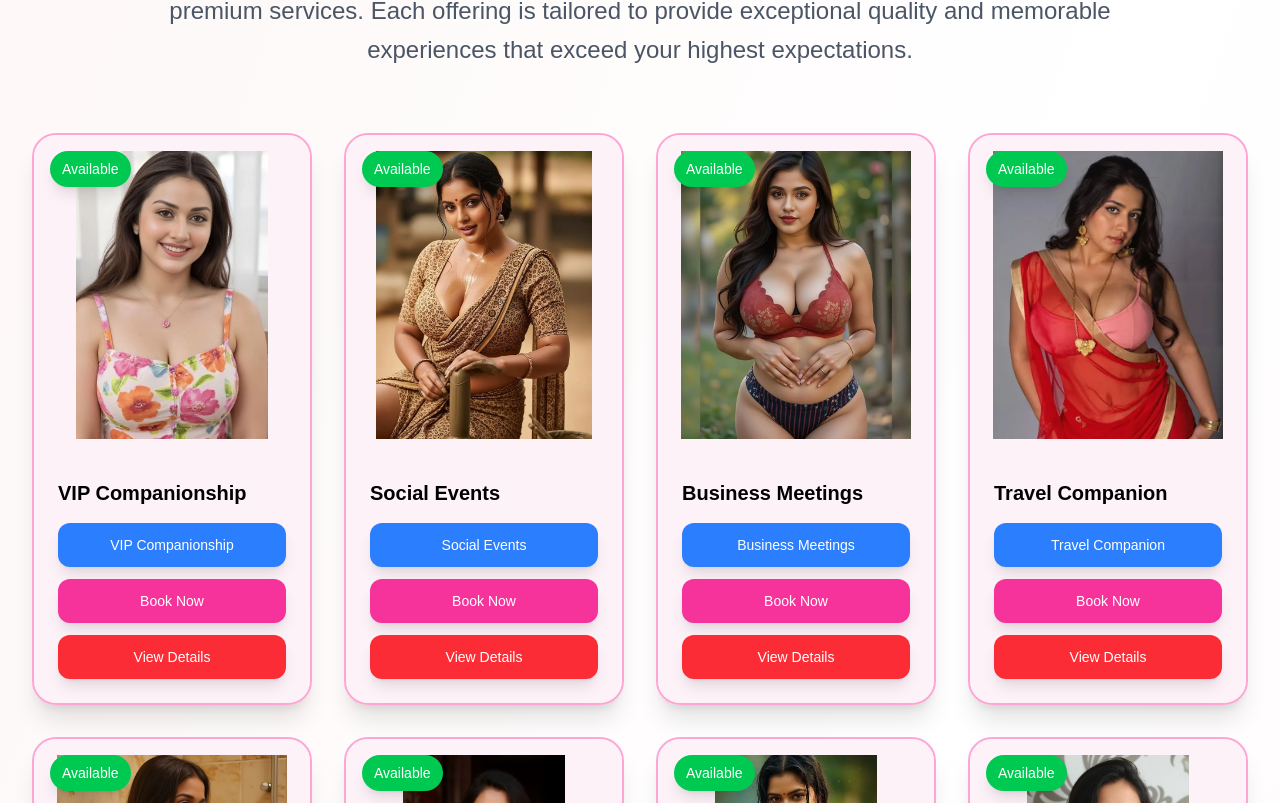
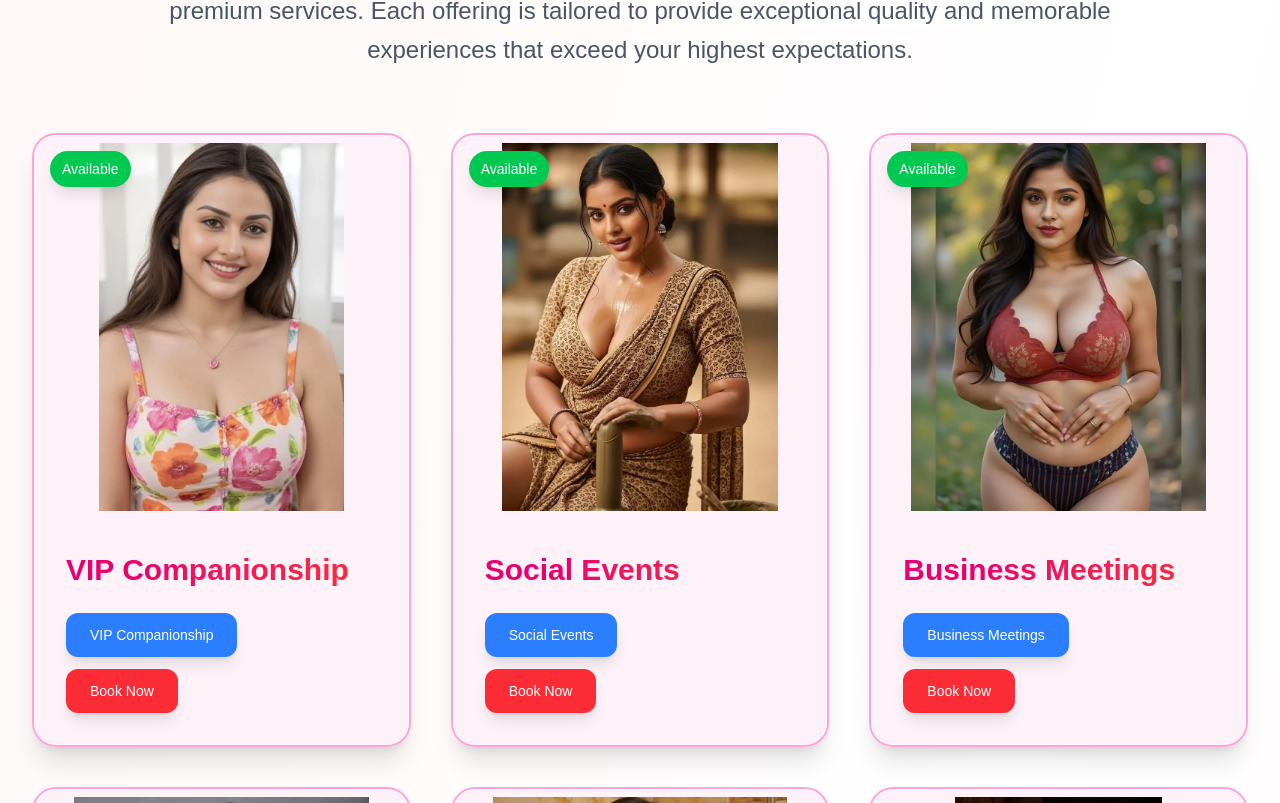
Before and after one commit to anshmydigitalcrown-ui/surat, a Next.js app: page / in a window 1280 px wide. Shown: the part 1437-2240 px from the top of the page. Built offline with nearby package versions, Linux system fonts and the light colour scheme.

Commit message:
Update layout: 3-col grid, bigger images, left-aligned buttons, remove view details

```diff
--- a/src/app/gallery/page.tsx
+++ b/src/app/gallery/page.tsx
@@ -97,20 +97,20 @@ export default function Gallery() {
             </p>
           </div>
 
-          <div className="grid grid-cols-1 sm:grid-cols-2 lg:grid-cols-4 gap-8">
+          <div className="grid grid-cols-1 sm:grid-cols-2 lg:grid-cols-3 gap-10">
             {filteredServices.map((service, index) => (
               <div
                 key={index}
                 className="group bg-gradient-to-br from-pink-100 to-pink-200 rounded-3xl shadow-xl hover:shadow-2xl transition-all duration-300 transform hover:scale-105 overflow-hidden border-2 border-pink-300"
               >
                 {/* Service Image */}
-                <div className="h-80 relative bg-pink-50">
+                <div className="h-96 relative bg-pink-50">
                   <Image
                     src={service.image}
                     alt={service.title}
                     fill
-                    className="object-contain object-center p-4"
-                    sizes="(max-width: 640px) 100vw, (max-width: 1024px) 50vw, 25vw"
+                    className="object-contain object-center p-2"
+                    sizes="(max-width: 640px) 100vw, (max-width: 1024px) 50vw, 33vw"
                   />
                   {/* Overlay */}
                   <div className="absolute inset-0 bg-gradient-to-t from-pink-200/30 via-transparent to-transparent opacity-0 group-hover:opacity-100 transition-all duration-300"></div>
@@ -126,21 +126,18 @@ export default function Gallery() {
                   </div>
                 </div>
 
-                <div className="p-6 bg-pink-50">
-                  <h3 className="font-black text-black text-xl mb-4">
+                <div className="p-8 bg-pink-50">
+                  <h2 className="text-3xl font-extrabold text-transparent bg-gradient-to-r from-pink-600 to-red-500 bg-clip-text mb-6 leading-tight">
                     {service.title}
-                  </h3>
+                  </h2>
 
-                  {/* Buttons with different colors */}
-                  <div className="space-y-3">
-                    <button className="w-full bg-blue-500 hover:bg-blue-600 text-white px-4 py-3 rounded-xl text-sm font-medium transition-all duration-200 shadow-lg">
+                  {/* Buttons aligned to left */}
+                  <div className="flex flex-col items-start space-y-3">
+                    <button className="bg-blue-500 hover:bg-blue-600 text-white px-6 py-3 rounded-xl text-sm font-medium transition-all duration-200 shadow-lg">
                       {service.image.split('/').pop()?.replace('.webp', '')}
                     </button>
-                    <button className="w-full bg-pink-500 hover:bg-pink-600 text-white px-4 py-3 rounded-xl text-sm font-medium transition-all duration-200 shadow-lg">
-                      View Details
-                    </button>
-                    <button className="w-full bg-red-500 hover:bg-red-600 text-white px-4 py-3 rounded-xl text-sm font-medium transition-all duration-200 shadow-lg">
-                      Book
+                    <button className="bg-red-500 hover:bg-red-600 text-white px-6 py-3 rounded-xl text-sm font-medium transition-all duration-200 shadow-lg">
+                      Book Now
                     </button>
                   </div>
                 </div>
--- a/src/app/page.tsx
+++ b/src/app/page.tsx
@@ -173,7 +173,7 @@ export default function Home() {
             </p>
           </div>
 
-          <div className="grid grid-cols-1 sm:grid-cols-2 lg:grid-cols-4 gap-8">
+          <div className="grid grid-cols-1 sm:grid-cols-2 lg:grid-cols-3 gap-10">
             {[
               { title: "VIP Companionship", image: "/images/services/VIP Companionship.webp" },
               { title: "Social Events", image: "/images/services/Social Events.webp" },
@@ -200,14 +200,14 @@ export default function Home() {
                 key={index}
                 className="group bg-gradient-to-br from-pink-100 to-pink-200 rounded-3xl shadow-xl hover:shadow-2xl transition-all duration-300 transform hover:scale-105 overflow-hidden border-2 border-pink-300"
               >
-                <div className="relative h-80 bg-pink-50">
+                <div className="relative h-96 bg-pink-50">
                   {/* Service Image */}
                   <Image
                     src={service.image}
                     alt={service.title}
                     fill
-                    className="object-contain object-center p-4"
-                    sizes="(max-width: 640px) 100vw, (max-width: 1024px) 50vw, 25vw"
+                    className="object-contain object-center p-2"
+                    sizes="(max-width: 640px) 100vw, (max-width: 1024px) 50vw, 33vw"
                   />
 
                   {/* Overlay */}
@@ -219,21 +219,18 @@ export default function Home() {
                   </div>
                 </div>
 
-                <div className="p-6 bg-pink-50">
-                  <h3 className="font-black text-black text-xl mb-4">
+                <div className="p-8 bg-pink-50">
+                  <h2 className="text-3xl font-extrabold text-transparent bg-gradient-to-r from-pink-600 to-red-500 bg-clip-text mb-6 leading-tight">
                     {service.title}
-                  </h3>
+                  </h2>
 
-                  {/* Buttons with different colors */}
-                  <div className="space-y-3">
-                    <button className="w-full bg-blue-500 hover:bg-blue-600 text-white px-4 py-3 rounded-xl text-sm font-medium transition-all duration-200 shadow-lg">
+                  {/* Buttons aligned to left */}
+                  <div className="flex flex-col items-start space-y-3">
+                    <button className="bg-blue-500 hover:bg-blue-600 text-white px-6 py-3 rounded-xl text-sm font-medium transition-all duration-200 shadow-lg">
                       {service.image.split('/').pop()?.replace('.webp', '')}
                     </button>
-                    <button className="w-full bg-pink-500 hover:bg-pink-600 text-white px-4 py-3 rounded-xl text-sm font-medium transition-all duration-200 shadow-lg">
+                    <button className="bg-red-500 hover:bg-red-600 text-white px-6 py-3 rounded-xl text-sm font-medium transition-all duration-200 shadow-lg">
                       Book Now
-                    </button>
-                    <button className="w-full bg-red-500 hover:bg-red-600 text-white px-4 py-3 rounded-xl text-sm font-medium transition-all duration-200 shadow-lg">
-                      View Details
                     </button>
                   </div>
                 </div>
--- a/src/app/services/page.tsx
+++ b/src/app/services/page.tsx
@@ -60,19 +60,19 @@ export default function Services() {
             </p>
           </div>
 
-          <div className="grid grid-cols-1 sm:grid-cols-2 lg:grid-cols-4 gap-8">
+          <div className="grid grid-cols-1 sm:grid-cols-2 lg:grid-cols-3 gap-10">
             {services.map((service, index) => (
               <div
                 key={index}
                 className="group bg-gradient-to-br from-pink-100 to-pink-200 rounded-3xl shadow-xl hover:shadow-2xl transition-all duration-300 transform hover:scale-105 overflow-hidden border-2 border-pink-300"
               >
-                <div className="relative h-80 bg-pink-50">
+                <div className="relative h-96 bg-pink-50">
                   <Image
                     src={service.image}
                     alt={service.title}
                     fill
-                    className="object-contain object-center p-4 transition-transform duration-300 group-hover:scale-105"
-                    sizes="(max-width: 640px) 100vw, (max-width: 1024px) 50vw, 25vw"
+                    className="object-contain object-center p-2 transition-transform duration-300 group-hover:scale-105"
+                    sizes="(max-width: 640px) 100vw, (max-width: 1024px) 50vw, 33vw"
                   />
                   <div className="absolute inset-0 bg-gradient-to-t from-pink-200/30 via-transparent to-transparent opacity-0 group-hover:opacity-100 transition-opacity duration-300" />
 
@@ -87,21 +87,18 @@ export default function Services() {
                   </div>
                 </div>
 
-                <div className="p-6 bg-pink-50">
-                  <h3 className="font-black text-black text-xl mb-4">
+                <div className="p-8 bg-pink-50">
+                  <h2 className="text-3xl font-extrabold text-transparent bg-gradient-to-r from-pink-600 to-red-500 bg-clip-text mb-6 leading-tight">
                     {service.title}
-                  </h3>
+                  </h2>
 
-                  {/* Buttons with different colors */}
-                  <div className="space-y-3">
-                    <button className="w-full bg-blue-500 hover:bg-blue-600 text-white px-4 py-3 rounded-xl text-sm font-medium transition-all duration-200 shadow-lg">
+                  {/* Buttons aligned to left */}
+                  <div className="flex flex-col items-start space-y-3">
+                    <button className="bg-blue-500 hover:bg-blue-600 text-white px-6 py-3 rounded-xl text-sm font-medium transition-all duration-200 shadow-lg">
                       {service.image.split('/').pop()?.replace('.webp', '')}
                     </button>
-                    <button className="w-full bg-pink-500 hover:bg-pink-600 text-white px-4 py-3 rounded-xl text-sm font-medium transition-all duration-200 shadow-lg">
+                    <button className="bg-red-500 hover:bg-red-600 text-white px-6 py-3 rounded-xl text-sm font-medium transition-all duration-200 shadow-lg">
                       Book Now
-                    </button>
-                    <button className="w-full bg-red-500 hover:bg-red-600 text-white px-4 py-3 rounded-xl text-sm font-medium transition-all duration-200 shadow-lg">
-                      Details
                     </button>
                   </div>
                 </div>
```
